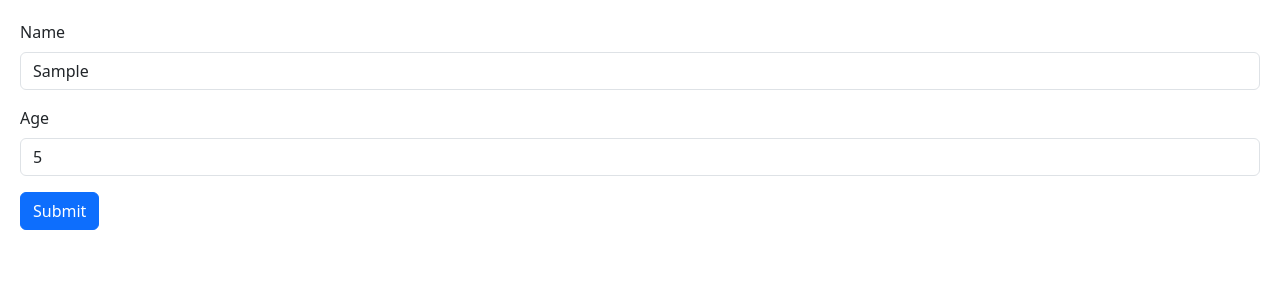
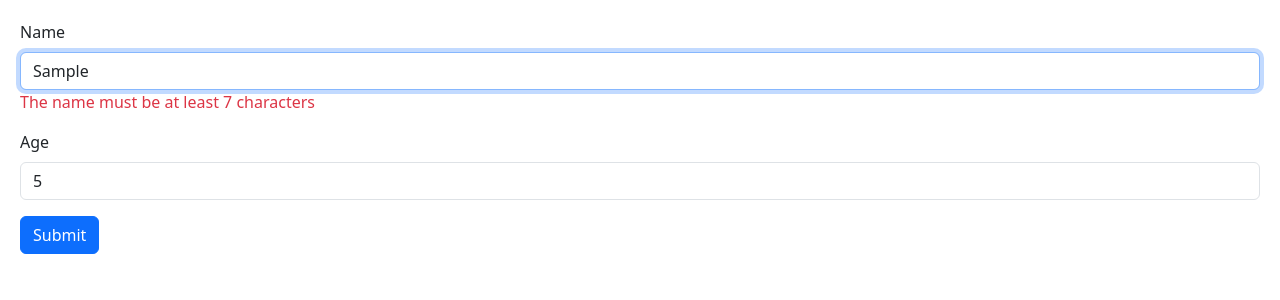
Before and after one commit to itsekiri-tatashe/learning-react, a React (Vite) app: page / in a window 1280 px wide. Both pictures are taken after typing "Sample", "5" into the empty fields and a click on the button "Submit". Shown: the top 300 px of the page. Built offline with nearby package versions, Linux system fonts and the light colour scheme.

Commit message:
Validating fields using React Hook Form

```diff
--- a/src/components/Form.tsx
+++ b/src/components/Form.tsx
@@ -1,7 +1,15 @@
 import { useForm, FieldValues } from "react-hook-form";
 
+interface FormData {
+  name: string;
+  age: number;
+}
 const Form = () => {
-  const { register, handleSubmit } = useForm();
+  const {
+    register,
+    handleSubmit,
+    formState: { errors },
+  } = useForm<FormData>();
 
   const onSubmit = (data: FieldValues) => console.log(data);
 
@@ -12,11 +20,17 @@ const Form = () => {
           Name
         </label>
         <input
-          {...register("name")}
+          {...register("name", { required: true, minLength: 7 })}
           type="text"
           className="form-control"
           id="name"
         />
+        {errors.name?.type === "required" && (
+          <p className="text-danger">The name field is required</p>
+        )}
+        {errors.name?.type === "minLength" && (
+          <p className="text-danger">The name must be at least 7 characters</p>
+        )}
       </div>
 
       <div className="mb-3">
```
